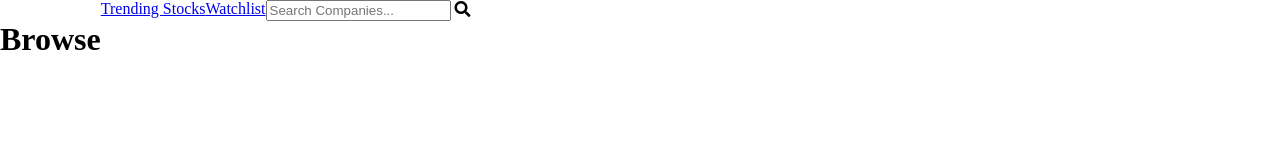
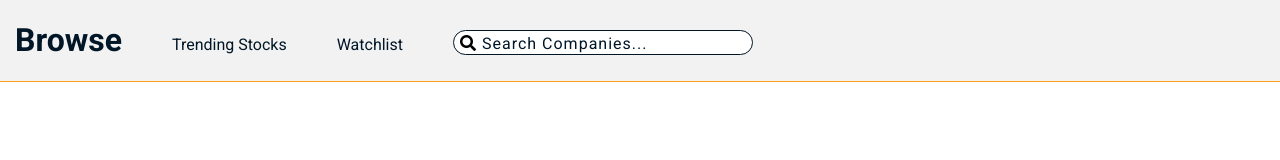
Before and after one commit to mosesr-kim/stock-tracker, a website: page index.html in a window 1280 px wide. Drawn offline with Linux system fonts and the light colour scheme.

Commit message:
styled all elements in thee header

```diff
--- a/css/styles.css
+++ b/css/styles.css
@@ -0,0 +1,58 @@
+header {
+  background-color: #f2f2f2;
+  border-bottom: 1px solid #ff9f1c;
+}
+
+.browse {
+  color: #011627;
+  font-family: 'Roboto', sans-serif;
+  margin-left: 15px;
+}
+
+a {
+  text-decoration: none;
+  color: #011627;
+  font-family: 'Roboto', sans-serif;
+  margin-top: 35px;
+}
+
+.trending {
+  margin-left: 50px;
+}
+
+.watchlist { margin-left: 50px; }
+
+.searchBar {
+  font-family: 'Roboto', sans-serif;
+  margin-top: 30px;
+  margin-left: 50px;
+  border: 1px solid #011627;
+  border-radius: 25px;
+  width: 300px;
+  height: 25px;
+  background-color: white;
+}
+
+#search {
+  border: none;
+  width: 255px;
+  outline: none;
+  white-space: pre;
+}
+
+input::-webkit-input-placeholder {
+  font-family: 'Roboto', sans-serif;
+  font-size: 16px;
+  letter-spacing: 1px;
+  color: #011627;
+}
+
+input[type="text"] {
+  font-size: 16px;
+  color: #011627;
+}
+
+.magnifying {
+  margin-left: 6px;
+  margin-top: 4px;
+}
--- a/index.html
+++ b/index.html
@@ -8,6 +8,8 @@
   <link rel="stylesheet" href="css/reset.css">
   <link rel="stylesheet" href="css/layout.css">
   <link rel="stylesheet" href="css/styles.css">
+  <link rel="preconnect" href="https://fonts.gstatic.com">
+  <link href="https://fonts.googleapis.com/css2?family=Roboto:wght@400;500;700&display=swap" rel="stylesheet">
   <link rel="stylesheet" href="https://cdnjs.cloudflare.com/ajax/libs/font-awesome/5.15.3/css/all.min.css"
     integrity="sha512-iBBXm8fW90+nuLcSKlbmrPcLa0OT92xO1BIsZ+ywDWZCvqsWgccV3gFoRBv0z+8dLJgyAHIhR35VZc2oM/gI1w=="
     crossorigin="anonymous" referrerpolicy="no-referrer" />
@@ -19,8 +21,10 @@
       <a href="#" class="trending">Trending Stocks</a>
       <a href="#" class="watchlist">Watchlist</a>
       <form action="">
-        <input type="text" placeholder="Search Companies...">
-        <i class="fas fa-search"></i>
+        <div class="searchBar">
+          <label for="search"><i class="fas fa-search magnifying"></i></label>
+          <input type="text" placeholder="Search Companies..." id="search">
+        </div>
       </form>
     </div>
   </header>
```
